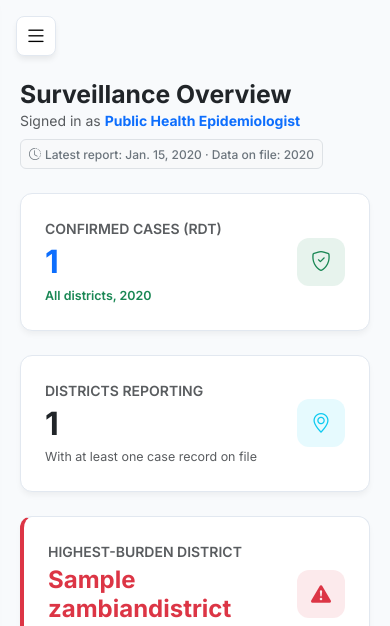
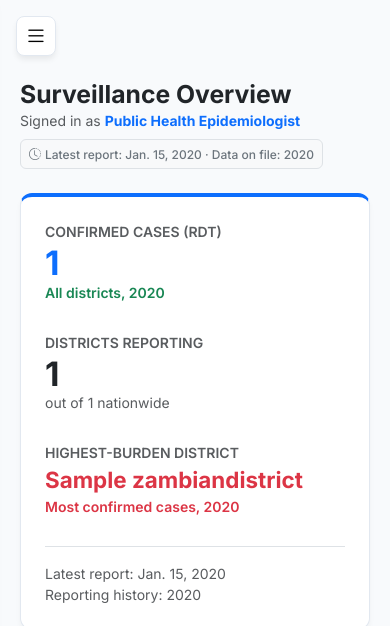
Before and after one commit to LadyStephania/Malaria-analytics-, a Django app: page /dashboard/ in a window 390 px wide. Shown: the top 626 px of the page. Run offline with Django 5.2, Linux system fonts and the light colour scheme; a user stored in the database is signed in; tables that the repository leaves empty hold one stand-in row (values such as "Sample post").

Commit message:
Dashboard: KPI-panel redesign; Decision Support: collapse priority queue
Dashboard restyled to match a reference KPI-dashboard layout the user
shared: a left-hand panel of stacked headline numbers (Confirmed
Cases, Districts Reporting, Highest-Burden District, latest report
date) instead of cards in a row, plus two new real-data visualizations
alongside the existing trend chart and map:
- "Districts by Burden Tier" donut - counts of High/Moderate/Low
  districts, reusing the exact same classification the map/ranking use
- "Top Districts by Rate" - clickable horizontal bar chart (click a
  bar to open that district in Decision Support)
- "Cases by Province" table - new real aggregation grouping the
  existing case data by district__province

Found and fixed two real data-quality bugs while wiring up the
province table:
- 11 districts had a placeholder 'Surveillance Region' province value
  (stamped by the upload parser on any auto-created district) which
  would have shown up as a fake 11th "province" in the new table -
  looked up and corrected all 11 to their real province.
- The upload parser's fallback default is now 'Unknown' instead of a
  plausible-looking placeholder, so this can't recur silently on a
  future upload with an unrecognized district name.

Also shrunk the District Risk Map's marker sizing: the old formula
(sqrt(x)*3, capped 8-30px) hit its 30px cap for almost every district
once real population data made incidence rates run into the hundreds,
so nearly every marker rendered at the same oversized size and buried
the base map's own place labels. New formula (5 + sqrt(x)*0.375,
capped 5-18px) keeps markers readable and visibly differentiated
(5.2px for Lusaka's 0.2/10k up to 18px for Chavuma's 1198.8/10k).

Decision Support: the National Priority Queue table listed all 116
districts unconditionally, making the page very long. Now shows the
top 8 by default with a "Show all 116 districts" toggle to reveal the
rest - all 116 rows still render (nothing lost), just hidden until
requested.

Verified: manage.py check, full smoke test across all pages, marker
radius range checked against real incidence data, and priority-queue
row count confirmed at 116 across both table bodies.

Co-Authored-By: Claude Sonnet 5 <noreply@anthropic.com>

```diff
--- a/core_project/malaria/templates/dashboard.html
+++ b/core_project/malaria/templates/dashboard.html
@@ -29,6 +29,8 @@
         border-radius: 10px; padding: 10px 14px; font-size: 0.75rem; box-shadow: 0 2px 8px rgba(0,0,0,0.08);
     }
     .map-legend .swatch { width: 10px; height: 10px; border-radius: 50%; display: inline-block; margin-right: 6px; }
+    .kpi-panel { border-top: 4px solid var(--primary); display: flex; flex-direction: column; gap: 28px; }
+    .kpi-block .kpi-value { font-size: 2.1rem; line-height: 1; letter-spacing: -0.5px; }
 </style>
 
 <div class="mb-4 d-flex justify-content-between align-items-start flex-wrap gap-2">
@@ -48,48 +50,106 @@
     <i class="bi bi-info-circle-fill me-1"></i>
     No surveillance records yet. Go to <a href="{% url 'upload' %}" class="fw-semibold">Upload Data</a> to add some.
 </div>
-{% endif %}
+{% else %}
 
-<!-- Row 1: Summary Metric Cards -->
 <div class="row g-4 mb-4">
-    <div class="col-12 col-md-4">
-        <div class="premium-card d-flex align-items-center justify-content-between mb-0 h-100">
-            <div>
+    <!-- Left: at-a-glance numbers -->
+    <div class="col-12 col-lg-3">
+        <div class="premium-card kpi-panel h-100 mb-0">
+            <div class="kpi-block">
                 <span class="text-muted small text-uppercase fw-semibold d-block mb-1">Confirmed Cases (RDT)</span>
-                <h2 class="fw-bold mb-0 text-primary" style="font-size: 2rem;">{{ confirmed_rdt }}</h2>
-                <span class="text-success small fw-semibold" style="font-size: 0.78rem;">All districts{% if data_year_range %}, {{ data_year_range }}{% endif %}</span>
+                <div class="fw-bold text-primary kpi-value">{{ confirmed_rdt }}</div>
+                <span class="text-success small fw-semibold">All districts{% if data_year_range %}, {{ data_year_range }}{% endif %}</span>
             </div>
-            <div class="icon-box bg-success bg-opacity-10 text-success"><i class="bi bi-shield-check"></i></div>
+            <div class="kpi-block">
+                <span class="text-muted small text-uppercase fw-semibold d-block mb-1">Districts Reporting</span>
+                <div class="fw-bold text-dark kpi-value">{{ districts_reporting }}</div>
+                <span class="text-muted small">out of {{ total_districts }} nationwide</span>
+            </div>
+            <div class="kpi-block">
+                <span class="text-muted small text-uppercase fw-semibold d-block mb-1">Highest-Burden District</span>
+                <div class="fw-bold text-danger" style="font-size: 1.4rem; line-height: 1.2;">{{ alert_district }}</div>
+                <span class="text-danger small fw-semibold">Most confirmed cases{% if data_year_range %}, {{ data_year_range }}{% endif %}</span>
+            </div>
+            <div class="kpi-block mt-auto pt-3 border-top">
+                <span class="text-muted small d-block">Latest report: {{ latest_date }}</span>
+                {% if data_year_range %}<span class="text-muted small d-block">Reporting history: {{ data_year_range }}</span>{% endif %}
+            </div>
         </div>
     </div>
 
-    <div class="col-12 col-md-4">
-        <div class="premium-card d-flex align-items-center justify-content-between mb-0 h-100">
-            <div>
-                <span class="text-muted small text-uppercase fw-semibold d-block mb-1">Districts Reporting</span>
-                <h2 class="fw-bold mb-0 text-dark" style="font-size: 2rem;">{{ districts_reporting }}</h2>
-                <span class="text-muted small" style="font-size: 0.78rem;">With at least one case record on file</span>
+    <!-- Right: charts -->
+    <div class="col-12 col-lg-9">
+        <div class="row g-4">
+            <div class="col-12 col-xl-7">
+                <div class="premium-card h-100 mb-0">
+                    <h5 class="fw-bold m-0 text-dark d-flex align-items-center gap-2 mb-3">
+                        <i class="bi bi-graph-up text-primary"></i> {{ trend_title }}
+                    </h5>
+                    <div style="position: relative; height: 240px; width: 100%;">
+                        <canvas id="caseTrendChart"></canvas>
+                    </div>
+                </div>
             </div>
-            <div class="icon-box bg-info bg-opacity-10 text-info"><i class="bi bi-geo-alt"></i></div>
+            <div class="col-12 col-xl-5">
+                <div class="premium-card h-100 mb-0">
+                    <h5 class="fw-bold m-0 text-dark d-flex align-items-center gap-2 mb-3">
+                        <i class="bi bi-pie-chart-fill text-primary"></i> Districts by Burden Tier
+                    </h5>
+                    <div style="position: relative; height: 190px; width: 100%;">
+                        <canvas id="burdenTierChart"></canvas>
+                    </div>
+                    <div class="d-flex justify-content-center gap-3 mt-3 flex-wrap">
+                        {% for tier in burden_tier_summary %}
+                        <span class="small text-muted"><span class="rounded-circle d-inline-block me-1" style="width:9px; height:9px; background-color:{{ tier.color }};"></span>{{ tier.label }}: {{ tier.count }}</span>
+                        {% endfor %}
+                    </div>
+                </div>
+            </div>
         </div>
-    </div>
 
-    <div class="col-12 col-md-4">
-        <div class="premium-card d-flex align-items-center justify-content-between mb-0 h-100" style="border-left: 4px solid #dc3545;">
-            <div>
-                <span class="text-muted small text-uppercase fw-semibold d-block mb-1">Highest-Burden District</span>
-                <h2 class="fw-bold mb-0 text-danger" style="font-size: 1.5rem;">{{ alert_district }}</h2>
-                <span class="text-danger small fw-semibold" style="font-size: 0.78rem;">Most confirmed cases{% if data_year_range %}, {{ data_year_range }}{% endif %}</span>
+        <div class="row g-4 mt-1">
+            <div class="col-12 col-xl-6">
+                <div class="premium-card h-100 mb-0">
+                    <h5 class="fw-bold m-0 text-dark d-flex align-items-center gap-2 mb-3">
+                        <i class="bi bi-bar-chart-line-fill text-primary"></i> Top Districts by Rate
+                    </h5>
+                    <div style="position: relative; height: 240px; width: 100%;">
+                        <canvas id="topDistrictsChart"></canvas>
+                    </div>
+                    <p class="text-muted mt-2 mb-0" style="font-size: 0.72rem;">Click a bar to open that district in Decision Support.</p>
+                </div>
             </div>
-            <div class="icon-box bg-danger bg-opacity-10 text-danger"><i class="bi bi-exclamation-triangle-fill"></i></div>
+            <div class="col-12 col-xl-6">
+                <div class="premium-card h-100 mb-0 p-0 overflow-hidden">
+                    <div class="p-3 bg-light border-bottom fw-bold text-dark d-flex align-items-center gap-2">
+                        <i class="bi bi-map text-primary"></i> Cases by Province
+                    </div>
+                    <div class="table-responsive" style="max-height: 260px;">
+                        <table class="table align-middle m-0" style="font-size: 0.85rem;">
+                            <thead class="table-light">
+                                <tr><th>Province</th><th class="text-end">Districts</th><th class="text-end">Confirmed Cases</th></tr>
+                            </thead>
+                            <tbody>
+                                {% for row in province_rollup %}
+                                <tr>
+                                    <td>{{ row.district__province }}</td>
+                                    <td class="text-end text-muted">{{ row.districts }}</td>
+                                    <td class="text-end fw-semibold">{{ row.cases }}</td>
+                                </tr>
+                                {% endfor %}
+                            </tbody>
+                        </table>
+                    </div>
+                </div>
+            </div>
         </div>
     </div>
 </div>
 
-<!-- Row 2: Two-Column Map Layout Grid Component -->
+<!-- Map -->
 <div class="row g-4">
-    <!-- Map Left Block Card -->
-    <div class="col-12 col-xl-8">
+    <div class="col-12">
         <div class="premium-card mb-0">
             <div class="d-flex justify-content-between align-items-center mb-3">
                 <h5 class="fw-bold m-0 text-dark d-flex align-items-center gap-2">
@@ -112,66 +172,21 @@
             </div>
         </div>
     </div>
-
-    <!-- Side Summary Context Block -->
-    <div class="col-12 col-xl-4">
-        <div class="premium-card h-100 mb-0">
-            <h5 class="fw-bold m-0 text-dark d-flex align-items-center gap-2 mb-1">
-                <i class="bi bi-list-ol text-primary"></i> Highest-Risk Districts
-            </h5>
-            {% if data_year_range %}
-            <p class="text-muted mb-2" style="font-size: 0.72rem;">Cumulative totals, {{ data_year_range }}.</p>
-            {% endif %}
-            {% if map_points %}
-            <div style="max-height: 300px; overflow-y: auto;">
-                {% for point in map_points %}
-                <a href="{% url 'decision' %}?district_id={{ point.id }}" class="d-flex align-items-center justify-content-between py-2 text-decoration-none {% if not forloop.last %}border-bottom{% endif %}" title="View {{ point.name }}'s full history in Decision Support">
-                    <div class="d-flex align-items-center gap-2">
-                        <span class="rounded-circle d-inline-block" style="width:10px; height:10px; background-color: {{ point.color }};"></span>
-                        <span class="small fw-semibold text-dark">{{ point.name }}</span>
-                    </div>
-                    {% if point.incidence_per_10k is not None %}
-                    <span class="badge bg-light text-dark border" title="{{ point.cases }} cases / {{ point.population }} population">{{ point.incidence_per_10k }} /10k</span>
-                    {% else %}
-                    <span class="badge bg-light text-dark border" title="Population not on file — raw count shown">{{ point.cases }} cases</span>
-                    {% endif %}
-                </a>
-                {% endfor %}
-            </div>
-            <p class="text-muted mt-2 mb-0" style="font-size: 0.72rem;">
-                Ranked by cases per 10,000 people where population is known; others are ranked by raw case count and listed last.
-            </p>
-            {% else %}
-            <p class="text-muted small mb-0">No district-level records yet.</p>
-            {% endif %}
-        </div>
-    </div>
 </div>
-
-<!-- Row 3: Recent Trend Strip -->
-<div class="row g-4 mt-1">
-    <div class="col-12">
-        <div class="premium-card mb-0">
-            <h5 class="fw-bold m-0 text-dark d-flex align-items-center gap-2 mb-3">
-                <i class="bi bi-graph-up text-primary"></i> {{ trend_title }}
-            </h5>
-            <div style="position: relative; height: 220px; width: 100%;">
-                <canvas id="caseTrendChart"></canvas>
-            </div>
-        </div>
-    </div>
-</div>
+{% endif %}
 {% endblock %}
 
 {% block scripts %}
+{% if has_data %}
 <script src="https://unpkg.com/leaflet@1.9.4/dist/leaflet.js" integrity="sha384-cxOPjt7s7Iz04uaHJceBmS+qpjv2JkIHNVcuOrM+YHwZOmJGBXI00mdUXEq65HTH" crossorigin="anonymous"></script>
 <script src="https://cdn.jsdelivr.net/npm/chart.js@4.5.1/dist/chart.umd.min.js" integrity="sha384-jb8JQMbMoBUzgWatfe6COACi2ljcDdZQ2OxczGA3bGNeWe+6DChMTBJemed7ZnvJ" crossorigin="anonymous"></script>
 <script>
 document.addEventListener("DOMContentLoaded", function () {
+    const decisionSupportUrl = "{% url 'decision' %}";
+
     // ---- Leaflet Hotspot Map ----
     const mapPoints = {{ map_points_json|safe }};
     const dataYearRange = {{ data_year_range_json|safe }};
-    const decisionSupportUrl = "{% url 'decision' %}";
     const map = L.map('malariaHotspotMap').setView([-13.13, 27.85], 6); // Zambia centroid
 
     L.tileLayer('https://{s}.tile.openstreetmap.org/{z}/{x}/{y}.png', {
@@ -181,10 +196,15 @@ document.addEventListener("DOMContentLoaded", function () {
 
     mapPoints.forEach(function (point) {
         if (point.lat == null || point.lon == null) return;
-        // Marker size follows incidence rate when population is known (the epidemiologically
-        // meaningful measure); falls back to raw case count for districts without population data.
+        // Radius grows with sqrt(value) so circle AREA (not radius) scales with
+        // incidence — the standard cartographic approach. The old constants
+        // (8-30px, sqrt(x)*3) hit their 30px cap for almost every district once
+        // real population data made incidence rates run into the hundreds, so
+        // nearly every marker rendered at the same oversized max size, burying
+        // the base map's own place labels underneath them. 5-18px keeps markers
+        // readable and still visibly different from each other.
         const sizeMetric = point.incidence_per_10k != null ? point.incidence_per_10k : point.cases;
-        const radius = Math.max(8, Math.min(30, Math.sqrt(sizeMetric || 1) * 3));
+        const radius = Math.max(5, Math.min(18, 5 + Math.sqrt(sizeMetric || 0) * 0.375));
         const incidenceLine = point.incidence_per_10k != null
             ? 'Incidence: ' + point.incidence_per_10k + ' per 10,000 (pop. ' + point.population.toLocaleString() + ')<br>'
             : 'Population not on file (raw count shown)<br>';
@@ -193,8 +213,8 @@ document.addEventListener("DOMContentLoaded", function () {
             radius: radius,
             color: point.color,
             fillColor: point.color,
-            fillOpacity: 0.55,
-            weight: 2
+            fillOpacity: 0.45,
+            weight: 1.5
         })
         .addTo(map)
         .bindPopup(
@@ -206,9 +226,8 @@ document.addEventListener("DOMContentLoaded", function () {
         );
     });
 
-    // ---- Recent Case Trend Chart ----
-    const trendCtx = document.getElementById('caseTrendChart').getContext('2d');
-    new Chart(trendCtx, {
+    // ---- Case Trend Chart ----
+    new Chart(document.getElementById('caseTrendChart').getContext('2d'), {
         type: 'line',
         data: {
             labels: {{ trend_labels_json|safe }},
@@ -229,6 +248,57 @@ document.addEventListener("DOMContentLoaded", function () {
             scales: { y: { beginAtZero: true, grid: { color: '#f1f5f9' } } }
         }
     });
+
+    // ---- Burden Tier Donut ----
+    new Chart(document.getElementById('burdenTierChart').getContext('2d'), {
+        type: 'doughnut',
+        data: {
+            labels: {{ burden_tier_labels_json|safe }},
+            datasets: [{
+                data: {{ burden_tier_counts_json|safe }},
+                backgroundColor: {{ burden_tier_colors_json|safe }},
+                borderWidth: 0
+            }]
+        },
+        options: {
+            responsive: true,
+            maintainAspectRatio: false,
+            cutout: '68%',
+            plugins: { legend: { display: false } }
+        }
+    });
+
+    // ---- Top Districts by Rate (clickable) ----
+    const topDistrictIds = {{ top_districts_ids_json|safe }};
+    new Chart(document.getElementById('topDistrictsChart').getContext('2d'), {
+        type: 'bar',
+        data: {
+            labels: {{ top_districts_labels_json|safe }},
+            datasets: [{
+                label: 'Confirmed Cases (RDT)',
+                data: {{ top_districts_cases_json|safe }},
+                backgroundColor: 'rgba(13, 110, 253, 0.65)',
+                borderRadius: 4
+            }]
+        },
+        options: {
+            indexAxis: 'y',
+            responsive: true,
+            maintainAspectRatio: false,
+            onClick: function (evt, elements) {
+                if (elements.length) {
+                    const id = topDistrictIds[elements[0].index];
+                    window.location.href = decisionSupportUrl + '?district_id=' + id;
+                }
+            },
+            onHover: function (evt, elements) {
+                evt.native.target.style.cursor = elements.length ? 'pointer' : 'default';
+            },
+            plugins: { legend: { display: false } },
+            scales: { x: { beginAtZero: true, grid: { color: '#f1f5f9' } } }
+        }
+    });
 });
 </script>
+{% endif %}
 {% endblock %}
--- a/core_project/malaria/views.py
+++ b/core_project/malaria/views.py
@@ -17,7 +17,7 @@ from django.contrib.auth.password_validation import validate_password
 from django.core.exceptions import ValidationError
 from django.core.cache import cache
 from django.db import IntegrityError
-from django.db.models import Sum, Avg, Max, Min
+from django.db.models import Sum, Avg, Max, Min, Count
 from django.http import HttpResponse
 from .models import SystemUser, IntegratedMalariaData, ZambianDistrict
 
@@ -212,6 +212,7 @@ def dashboard_view(request):
     total_confirmed = totals['total_confirmed'] or 0
     has_data = totals['latest_date'] is not None
     districts_reporting = IntegratedMalariaData.objects.values('district_id').distinct().count()
+    total_districts = ZambianDistrict.objects.count()
 
     # A single label for how much reporting history the cumulative stats below
     # actually span, so a number like the hotspot totals or critical-node count
@@ -269,6 +270,33 @@ def dashboard_view(request):
 
     alert_district = map_points[0]['name'] if map_points else 'No Data Yet'
 
+    # How many reporting districts fall in each burden tier — reuses the exact
+    # same classification as the map/ranking above, just counted instead of
+    # listed, for a single-glance "how many places are in trouble" summary.
+    tier_order = ['danger', 'warning', 'success']
+    tier_labels = {'danger': 'High', 'warning': 'Moderate', 'success': 'Low'}
+    tier_counts = {badge: 0 for badge in tier_order}
+    for point in map_points:
+        badge = next(b for b, color in _BADGE_COLOR.items() if color == point['color'])
+        tier_counts[badge] += 1
+    burden_tier_summary = [
+        {'label': tier_labels[badge], 'count': tier_counts[badge], 'color': _BADGE_COLOR[badge]}
+        for badge in tier_order
+    ]
+
+    # Confirmed cases grouped by province — a coarser, real aggregate for anyone
+    # who wants a provincial view rather than scanning all 116 districts.
+    province_rollup = list(
+        IntegratedMalariaData.objects
+        .values('district__province')
+        .annotate(cases=Sum('rdt_confirmations'), districts=Count('district_id', distinct=True))
+        .order_by('-cases')
+    )
+
+    # Top 8 districts by the same rank the hotspot list uses, for a compact bar
+    # chart alongside it.
+    top_districts = map_points[:8]
+
     # Last 8 reported epidemiological weeks, oldest -> newest, for the trend strip.
     trend_rows = list(
         IntegratedMalariaData.objects
@@ -293,6 +321,7 @@ def dashboard_view(request):
     context = {
         'confirmed_rdt': total_confirmed,
         'districts_reporting': districts_reporting,
+        'total_districts': total_districts,
         'alert_district': alert_district,
         'active_user_role': request.user.get_role_display(),
         'has_data': has_data,
@@ -304,6 +333,15 @@ def dashboard_view(request):
         'trend_labels_json': json.dumps(trend_labels),
         'trend_cases_json': json.dumps([r['cases'] or 0 for r in trend_rows]),
         'trend_title': trend_title,
+        'burden_tier_summary': burden_tier_summary,
+        'burden_tier_labels_json': json.dumps([t['label'] for t in burden_tier_summary]),
+        'burden_tier_counts_json': json.dumps([t['count'] for t in burden_tier_summary]),
+        'burden_tier_colors_json': json.dumps([t['color'] for t in burden_tier_summary]),
+        'province_rollup': province_rollup,
+        'top_districts': top_districts,
+        'top_districts_labels_json': json.dumps([d['name'] for d in top_districts]),
+        'top_districts_cases_json': json.dumps([d['cases'] for d in top_districts]),
+        'top_districts_ids_json': json.dumps([d['id'] for d in top_districts]),
     }
     return render(request, 'dashboard.html', context)
 
@@ -1165,9 +1203,14 @@ def upload_view(request):
                 if not district_name:
                     continue
 
+                # 'Unknown' rather than a name that could pass for a real province
+                # (e.g. an earlier version used 'Surveillance Region') — anything
+                # that reads as plausible would silently show up as a fake province
+                # in any province-level rollup (Dashboard, reports) until someone
+                # noticed and corrected it by hand.
                 district_obj, _district_created = ZambianDistrict.objects.get_or_create(
                     name=district_name,
-                    defaults={'province': 'Surveillance Region', 'latitude': -15.42, 'longitude': 28.28}
+                    defaults={'province': 'Unknown', 'latitude': -15.42, 'longitude': 28.28}
                 )
 
                 if pop_idx is not None and pop_idx < len(row):
```
Also changed, not shown: core_project/malaria/templates/decision.html (+44 -1 lines).
